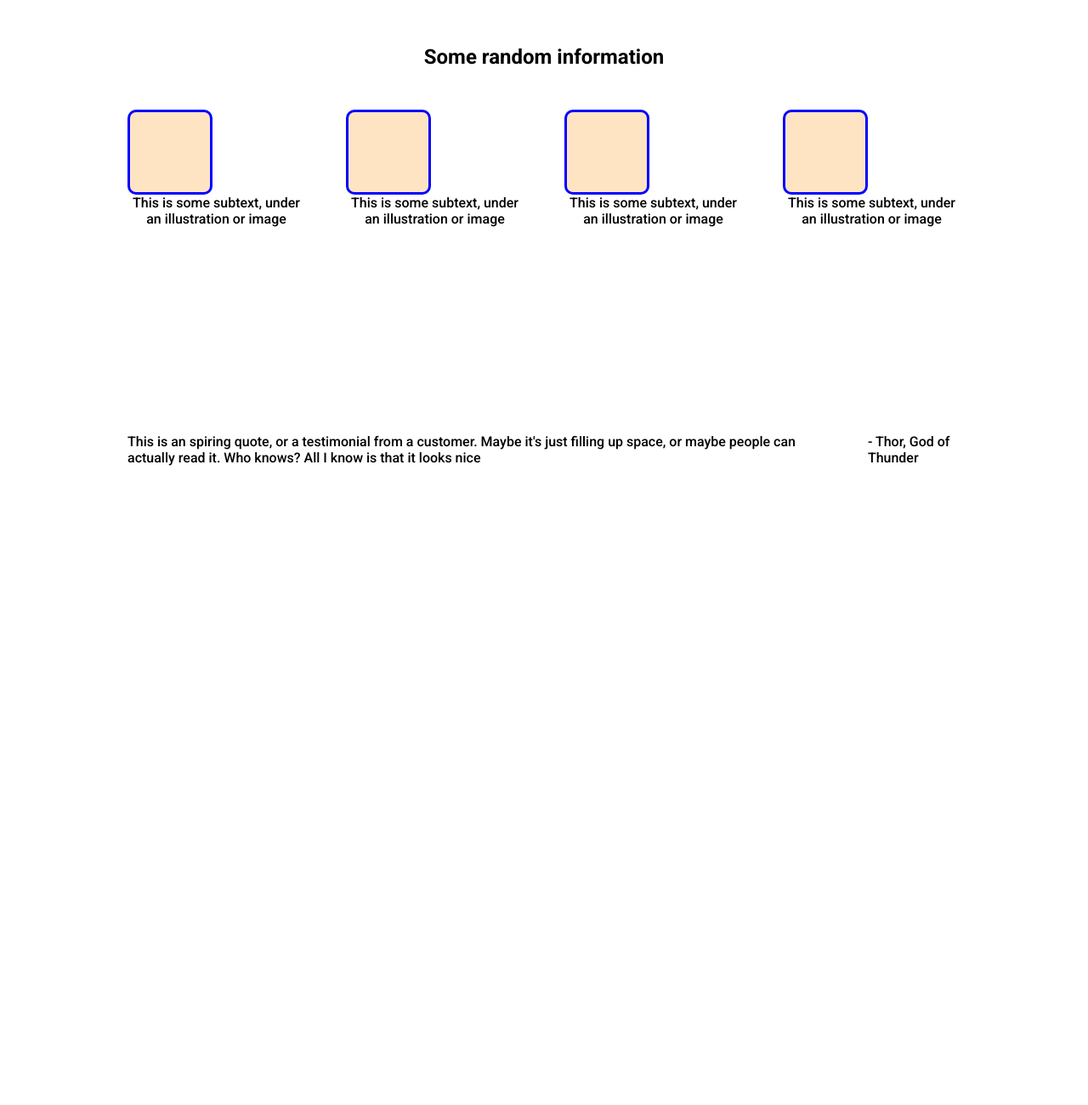
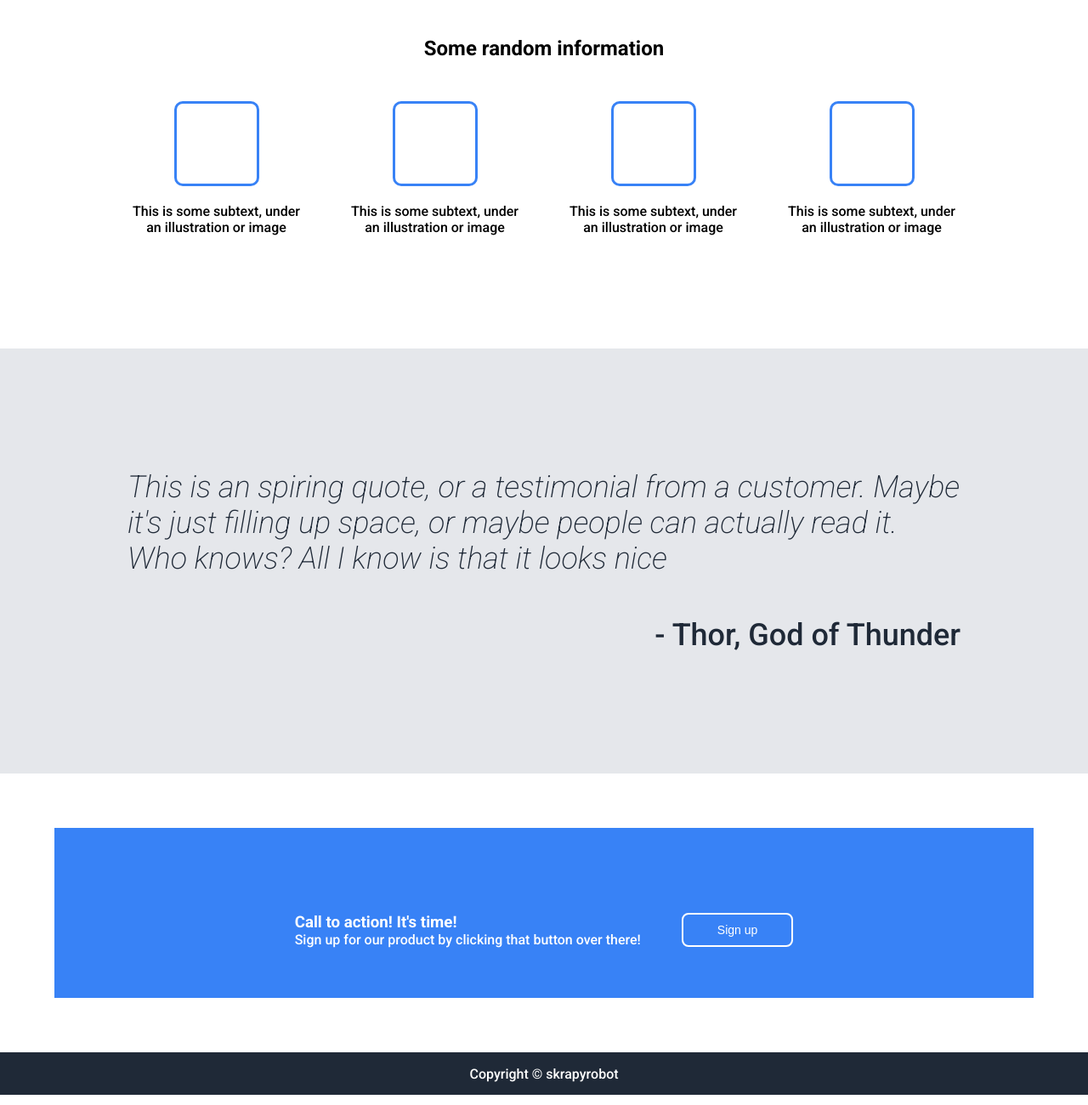
Before and after one commit to skrapyrobot/od_landing-page, a plain HTML site: page index.html in a window 1280 px wide. Shown: the part 640-1940 px from the top of the page at 85% size. Drawn offline with Linux system fonts and the light colour scheme.

Commit message:
ready to publish

```diff
--- a/index.html
+++ b/index.html
@@ -22,13 +22,13 @@
         <div class="container case-top">
             <div>
                 <h1>This website is awesome</h1>
-                <p>
+                <p style="margin: 30px 0px">
                     This website has some subtext that goes here under the main
                     title. It's a smaller font and the color is lower contrast
                 </p>
                 <button type="button">Sign up</button>
             </div>
-            <img alt="An image" src="./public/rectangle.jpg" />
+            <img alt="An image" />
         </div>
         <div class="container case-mid one">
             <h2>Some random information</h2>
@@ -59,6 +59,24 @@
             </blockquote>
             <p>- Thor, God of Thunder</p>
         </div>
-        <div class="container case-low"></div>
+        <div class="container case-low">
+            <div>
+                <h3>Call to action! It's time!</h3>
+                <p>
+                    Sign up for our product by clicking that button over there!
+                </p>
+            </div>
+            <div>
+                <button
+                    type="button"
+                    style="border-style: solid; border-color: white"
+                >
+                    Sign up
+                </button>
+            </div>
+        </div>
+        <div class="container footer">
+            <p>Copyright &#169; skrapyrobot</p>
+        </div>
     </body>
 </html>
--- a/style.css
+++ b/style.css
@@ -19,6 +19,7 @@ body {
     justify-content: center;
     gap: 3rem;
 }
+.container.footer,
 .container.header {
     background-color: #1f2937;
     color: white;
@@ -27,7 +28,7 @@ body {
     justify-content: end;
 }
 .container.header > *:first-child {
-    color: rebeccapurple;
+    /* color: rebeccapurple; */
     justify-self: flex-start;
     flex: 1;
 }
@@ -42,6 +43,36 @@ body {
     align-items: center;
 }
 
+.container.case-mid.two {
+    background-color: #e5e7eb;
+    color: #1f2937;
+    font-size: 36px;
+    display: flex;
+    flex-direction: column;
+}
+
+.container.case-mid.two > blockquote {
+    font-style: italic;
+    font-weight: 200;
+}
+.container.case-mid.two > p {
+    align-self: flex-end;
+    gap: 3rem;
+}
+
+.container.case-low {
+    color: white;
+    height: 300px;
+    background-color: #3882f6;
+    border: 4rem solid white;
+    border-radius: 10px;
+}
+
+.container.footer {
+    align-items: center;
+    justify-content: center;
+}
+
 .charts {
     display: flex;
     gap: 3rem;
@@ -51,6 +82,9 @@ body {
 .char {
     align-items: center;
     align-content: center;
+    display: flex;
+    flex-direction: column;
+    justify-content: center;
 }
 
 button {
@@ -67,24 +101,29 @@ button {
     text-align: center;
 }
 
-button:hover,
+button:hover {
+    background-color: #f082ac;
+}
 button:focus {
-    background-color: #f082ac;
+    background-color: #1f2937;
 }
 
 .box {
     width: 100px;
     height: 100px;
-    background-color: bisque;
-    border: 3px solid blue;
+    border: 3px solid #3882f6;
     border-radius: 10px;
+    margin: 0 0 20px 0;
 }
 
 img {
-    min-width: 300px;
-    min-height: auto;
-    background-color: #f082ac;
+    display: flex;
+    min-width: 400px;
+    height: 150px;
+    background-color: gray;
     border: 1px solid white;
+    justify-items: center;
+    align-items: center;
 }
 
 h1 {
```
Also changed, not shown: public/rectangle.jpg (deleted).
